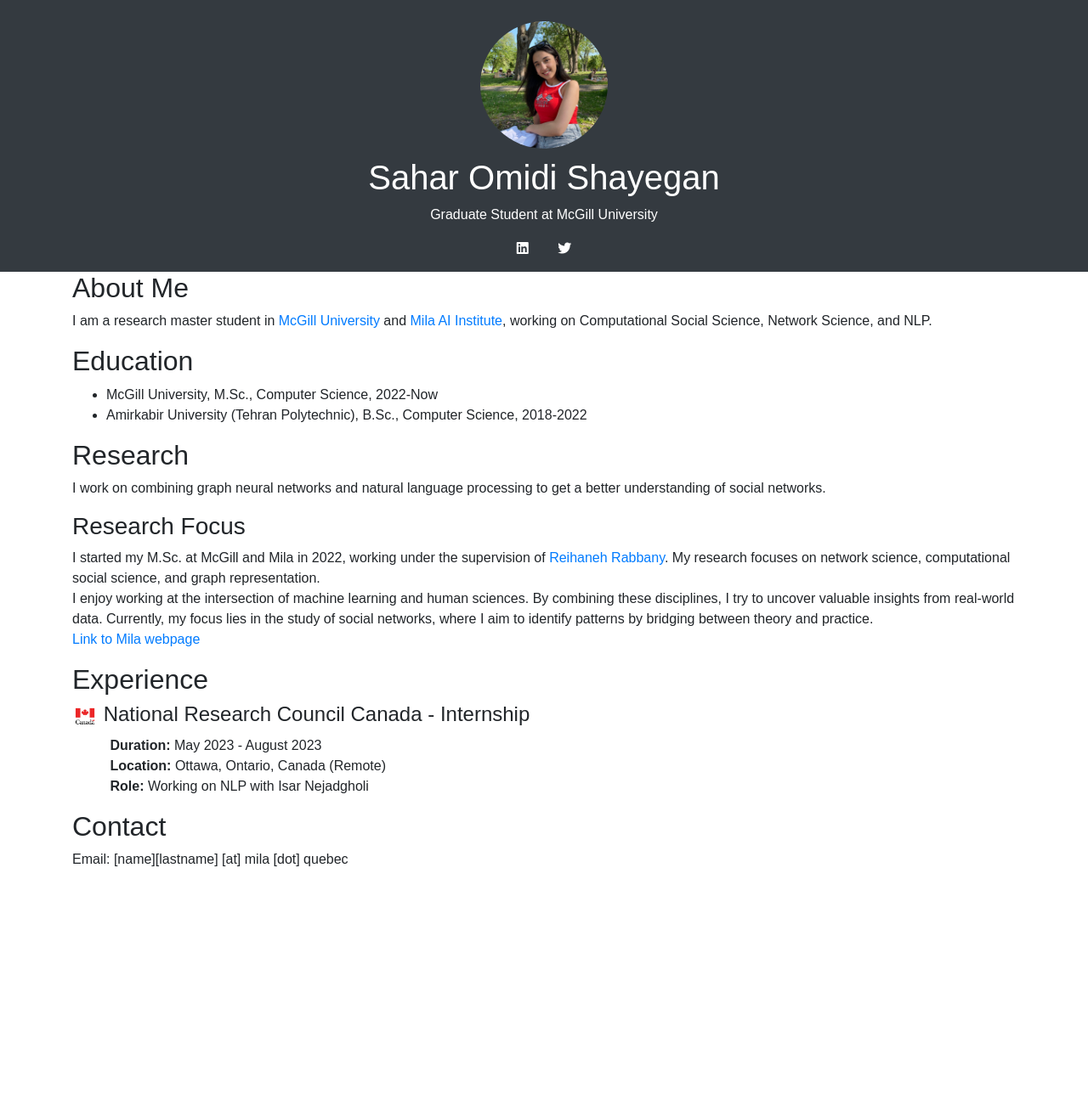
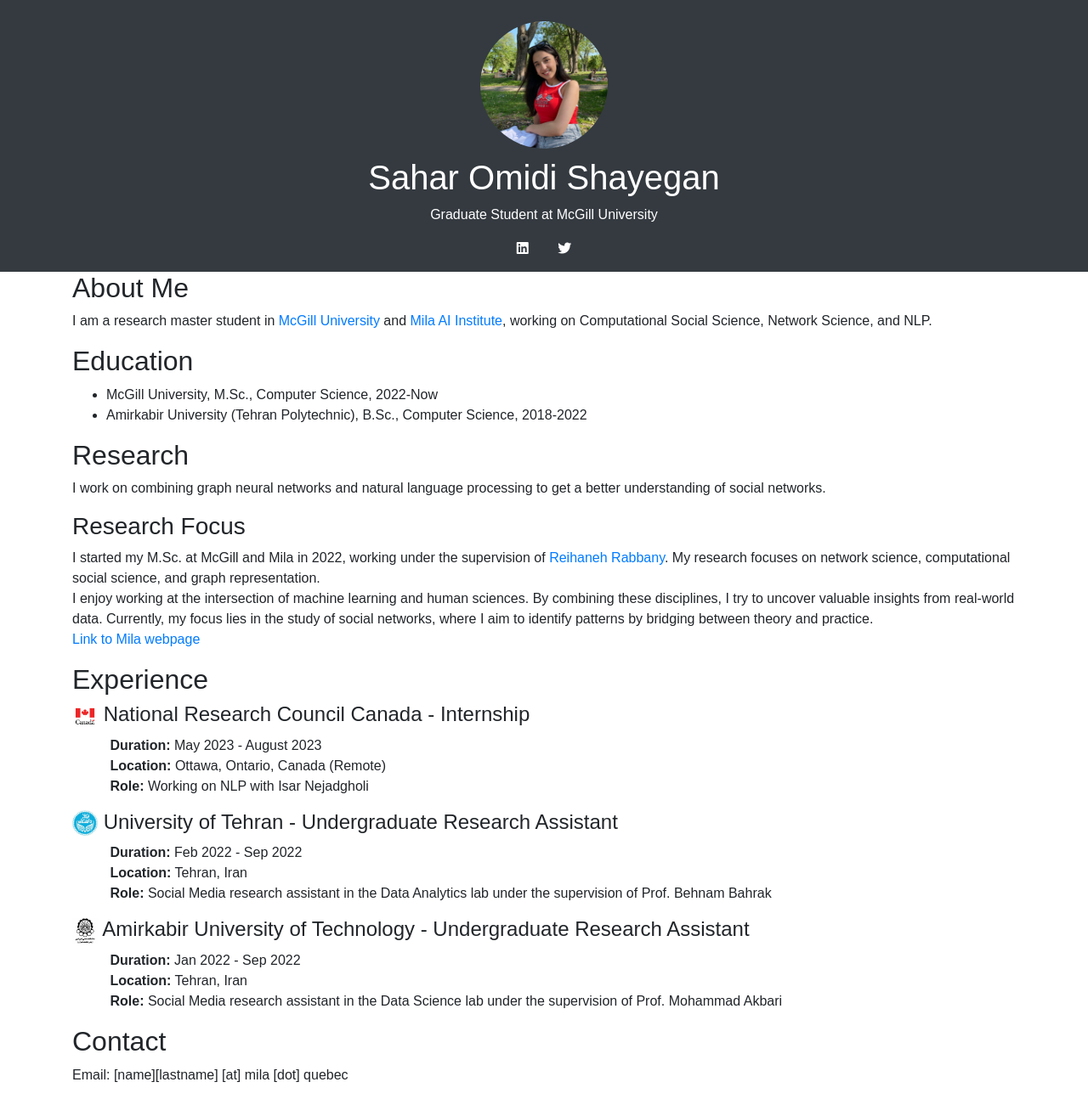
Before and after one commit to saharshayegan/saharshayegan.github.io, a Jekyll site: the page built from index.md, in a window 1280 px wide. Shown: the whole page at 85% size. Built offline with Jekyll 4.4.1, drawn with Linux system fonts in a browser that asks for light colours; our own code applies the rules of GitHub Pages for plain Markdown files; before the commit the page ends 1040 px from its top, so only the background shows below that.

Commit message:
add more experience

```diff
--- a/index.md
+++ b/index.md
@@ -23,5 +23,16 @@
 &nbsp;&nbsp;&nbsp;&nbsp;&nbsp;&nbsp;&nbsp;&nbsp;&nbsp; **Location:** Ottawa, Ontario, Canada (Remote)
 &nbsp;&nbsp;&nbsp;&nbsp;&nbsp;&nbsp;&nbsp;&nbsp;&nbsp; **Role:** Working on NLP with Isar Nejadgholi
 
+
+#### <img src="figs/ut_logo.jpeg" alt="UT Logo" style="width: 30px; height: 30px; vertical-align: middle;"> University of Tehran - Undergraduate Research Assistant
+&nbsp;&nbsp;&nbsp;&nbsp;&nbsp;&nbsp;&nbsp;&nbsp;&nbsp; **Duration:** Feb 2022 - Sep 2022
+&nbsp;&nbsp;&nbsp;&nbsp;&nbsp;&nbsp;&nbsp;&nbsp;&nbsp; **Location:** Tehran, Iran
+&nbsp;&nbsp;&nbsp;&nbsp;&nbsp;&nbsp;&nbsp;&nbsp;&nbsp; **Role:** Social Media research assistant in the Data Analytics lab under the supervision of Prof. Behnam Bahrak
+
+#### <img src="figs/aut_logo.jpeg" alt="AUT Logo" style="width: 30px; height: 30px; vertical-align: middle;"> Amirkabir University of Technology - Undergraduate Research Assistant
+&nbsp;&nbsp;&nbsp;&nbsp;&nbsp;&nbsp;&nbsp;&nbsp;&nbsp; **Duration:** Jan 2022 - Sep 2022
+&nbsp;&nbsp;&nbsp;&nbsp;&nbsp;&nbsp;&nbsp;&nbsp;&nbsp; **Location:** Tehran, Iran
+&nbsp;&nbsp;&nbsp;&nbsp;&nbsp;&nbsp;&nbsp;&nbsp;&nbsp; **Role:** Social Media research assistant in the Data Science lab under the supervision of Prof. Mohammad Akbari
+
 ## Contact
 Email: [name][lastname] [at] mila [dot] quebec
```
Also changed, not shown: figs/aut_logo.jpeg (added), figs/mcgill_logo.jpeg (added), figs/ut_logo.jpeg (added).
